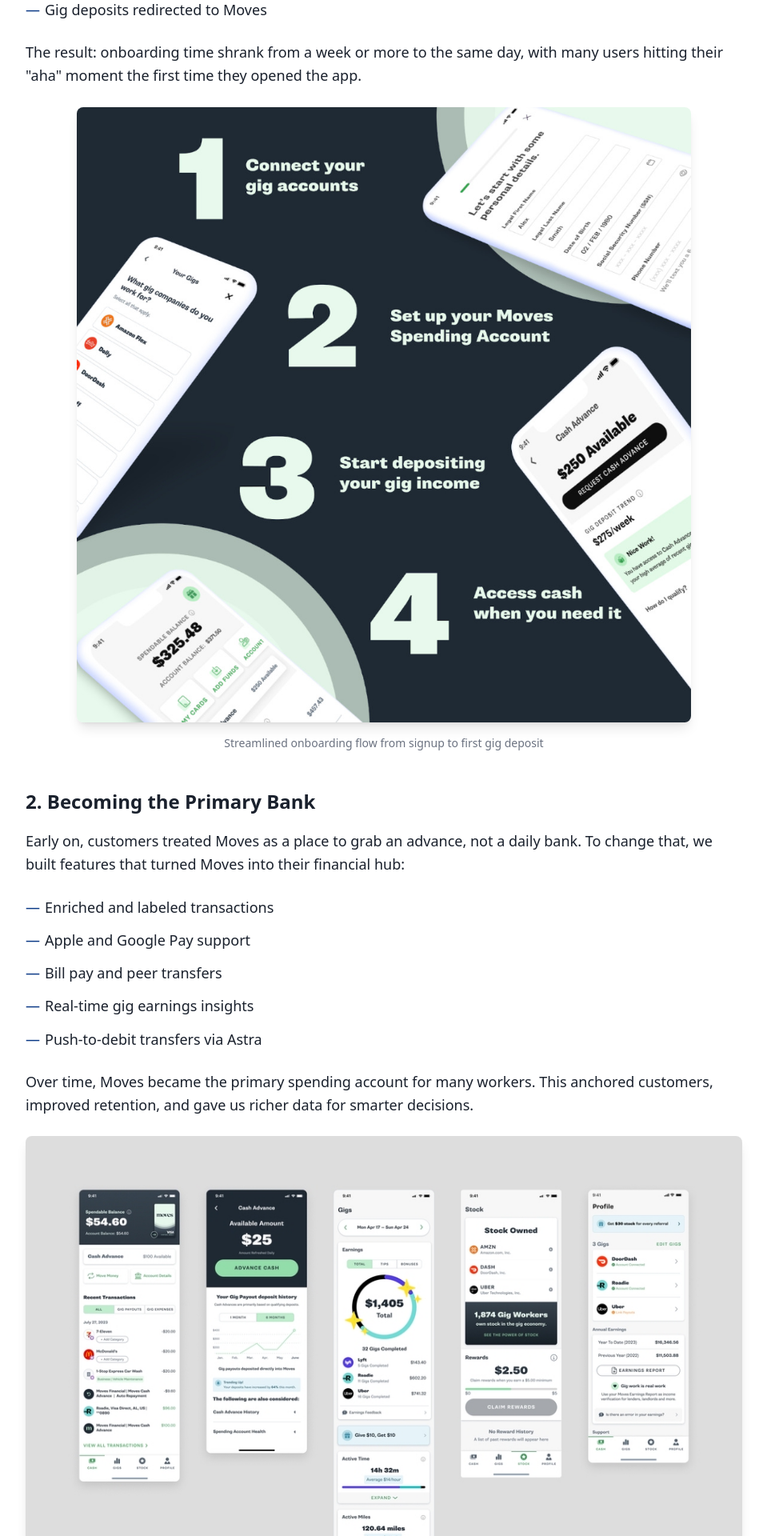
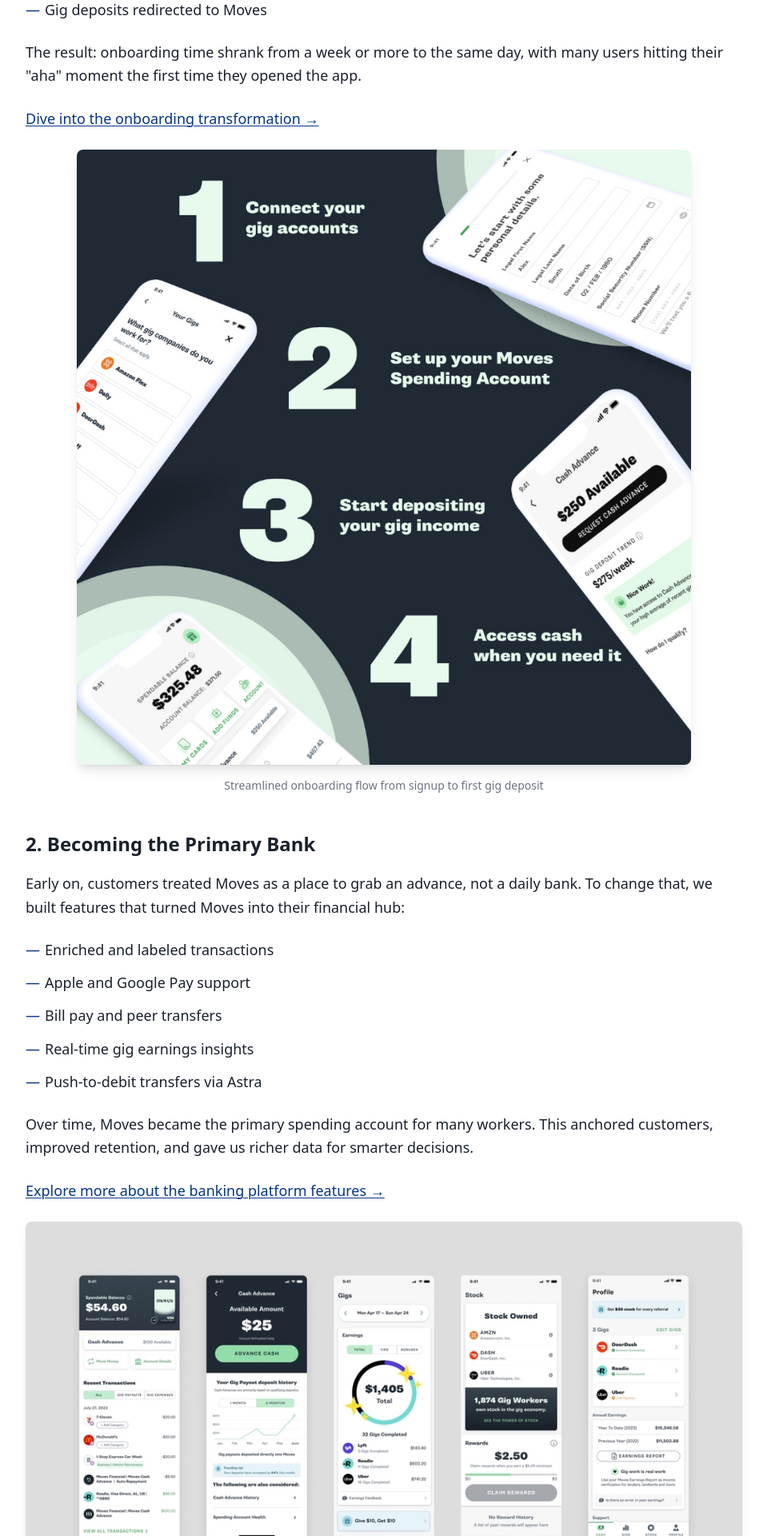
Before and after one commit to lmdncn/liam-duncan-development, a React (Vite) app: page /liam-duncan-development/experience/moves in a window 1280 px wide. Shown: the part 3320-5240 px from the top of the page at 80% size, without its empty margins (160-1119 px from the left). Built offline with nearby package versions, Linux system fonts and the light colour scheme.

Commit message:
Feature: Moves links to deep dives

```diff
--- a/src/pages/ExperienceMoves.tsx
+++ b/src/pages/ExperienceMoves.tsx
@@ -124,6 +124,11 @@
                         <li className="text-foreground leading-relaxed text-lg font-light relative pl-6 before:content-['—'] before:absolute before:left-0 before:text-primary before:font-normal">Gig deposits redirected to Moves</li>
                       </ul>
                       <p className="mb-6 text-foreground leading-relaxed text-lg font-light">The result: onboarding time shrank from a week or more to the same day, with many users hitting their "aha" moment the first time they opened the app.</p>
+                      <p className="mb-6 text-foreground leading-relaxed text-lg font-light">
+                        <Link to="/experience/moves/onboarding" className="text-primary hover:text-primary/80 transition-colors underline decoration-1 underline-offset-2">
+                          Dive into the onboarding transformation →
+                        </Link>
+                      </p>
 
                       <figure className="my-8">
                         <img
@@ -151,6 +156,11 @@
                         <li className="text-foreground leading-relaxed text-lg font-light relative pl-6 before:content-['—'] before:absolute before:left-0 before:text-primary before:font-normal">Push-to-debit transfers via Astra</li>
                       </ul>
                       <p className="mb-6 text-foreground leading-relaxed text-lg font-light">Over time, Moves became the primary spending account for many workers. This anchored customers, improved retention, and gave us richer data for smarter decisions.</p>
+                      <p className="mb-6 text-foreground leading-relaxed text-lg font-light">
+                        <Link to="/experience/moves/primary-bank" className="text-primary hover:text-primary/80 transition-colors underline decoration-1 underline-offset-2">
+                          Explore more about the banking platform features →
+                        </Link>
+                      </p>
 
                       <figure className="my-8">
                         <img
@@ -176,6 +186,11 @@
                         <li className="text-foreground leading-relaxed text-lg font-light relative pl-6 before:content-['—'] before:absolute before:left-0 before:text-primary before:font-normal">Repayment engine with flexible strategies: deposit-based, scheduled, instant, collections</li>
                       </ul>
                       <p className="mb-6 text-foreground leading-relaxed text-lg font-light">This architecture allowed rapid iteration while maintaining consistency and compliance. By 2023, collection rates climbed from 73 percent to 91 percent, gross margins reached 50 percent, and cash advances became a sustainable product instead of a loss leader.</p>
+                      <p className="mb-6 text-foreground leading-relaxed text-lg font-light">
+                        <Link to="/experience/moves/cash-advances" className="text-primary hover:text-primary/80 transition-colors underline decoration-1 underline-offset-2">
+                          See how we built the cash advance engine →
+                        </Link>
+                      </p>
 
                       <figure className="my-8">
                         <img
```
